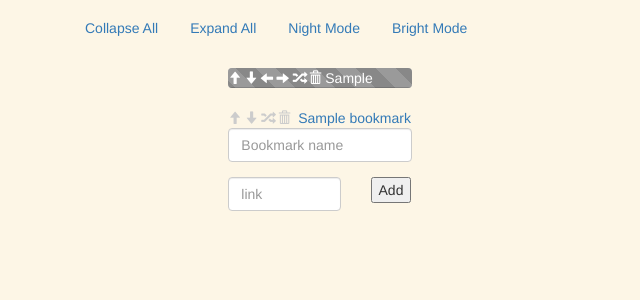
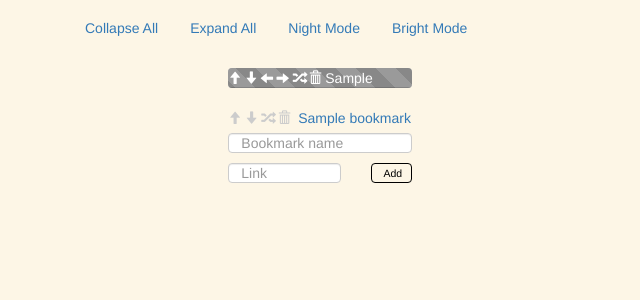
Before and after one commit to rohithpr/homepage, a Django app: page /b/edit/ in a window 1280 px wide. Shown: the part 52-352 px from the top of the page, without its empty margins (0-640 px from the left). Run offline with Django 3.2, Linux system fonts and the light colour scheme; a user stored in the database is signed in; tables that the repository leaves empty hold one stand-in row (values such as "Sample post"); some libraries are stand-ins or nearby versions.

Commit message:
Fixed add form

```diff
--- a/bm/app/templates/edit2.html
+++ b/bm/app/templates/edit2.html
@@ -14,6 +14,22 @@
 		{% include "style.html" %}
 		.bm_style {
 			text-align: left;
+		}
+
+		.btn {
+			height: 20px;
+			font-size: 0.75em;
+			padding-top: 1.5px;
+			margin-top: 5px;
+		}
+
+		.add_bm_style {
+			height: 20px;
+		}
+
+		.form-control {
+			margin-bottom: -10px;
+			margin-top: 5px;
 		}
 
 	</style>
@@ -82,31 +98,27 @@
 									</a>
 								</div>
 									{% endfor %}
-							</div>
 								<div>
-
-
 									<form class="form-horizontal" method="post" action="/b/verify/">
 	                        			{% csrf_token %}
 	                        			<div class="form-group">
 	                            			<div class="col-sm-12">
-                                <input type="text" class="form-control" name="Bookmark name" placeholder="Bookmark name"/>
+	                                			<input type="text" class="form-control add_bm_style" name="Bookmark name" placeholder="Bookmark name"/>
 	                            			</div>
 	                        			</div>
 	                        			<div class="form-group">
 	                            			<div class="col-sm-8">
-                                <input type="text" class="form-control" name="link" placeholder="link">
+	                                			<input type="text" class="form-control add_bm_style" name="link" placeholder="Link">
 	                            			</div>
 	                       					<!--  </div>
 	                        				<div class="form-group"> -->
-                            <div class="col-sm-2">
-                           	    <input type="submit" value="Add"/>
+	                            			<div class="col-sm-4">
+	                           	    			<input type="submit" value="Add" class="btn"/>
 	                            			</div>
 	                        			</div>
 	                    			</form>
 								</div>
-
-
+							</div>
 						{% endfor %}
 					</div>
 				{% endfor %}
```
Lines whose indentation alone changed are shown as unchanged.
